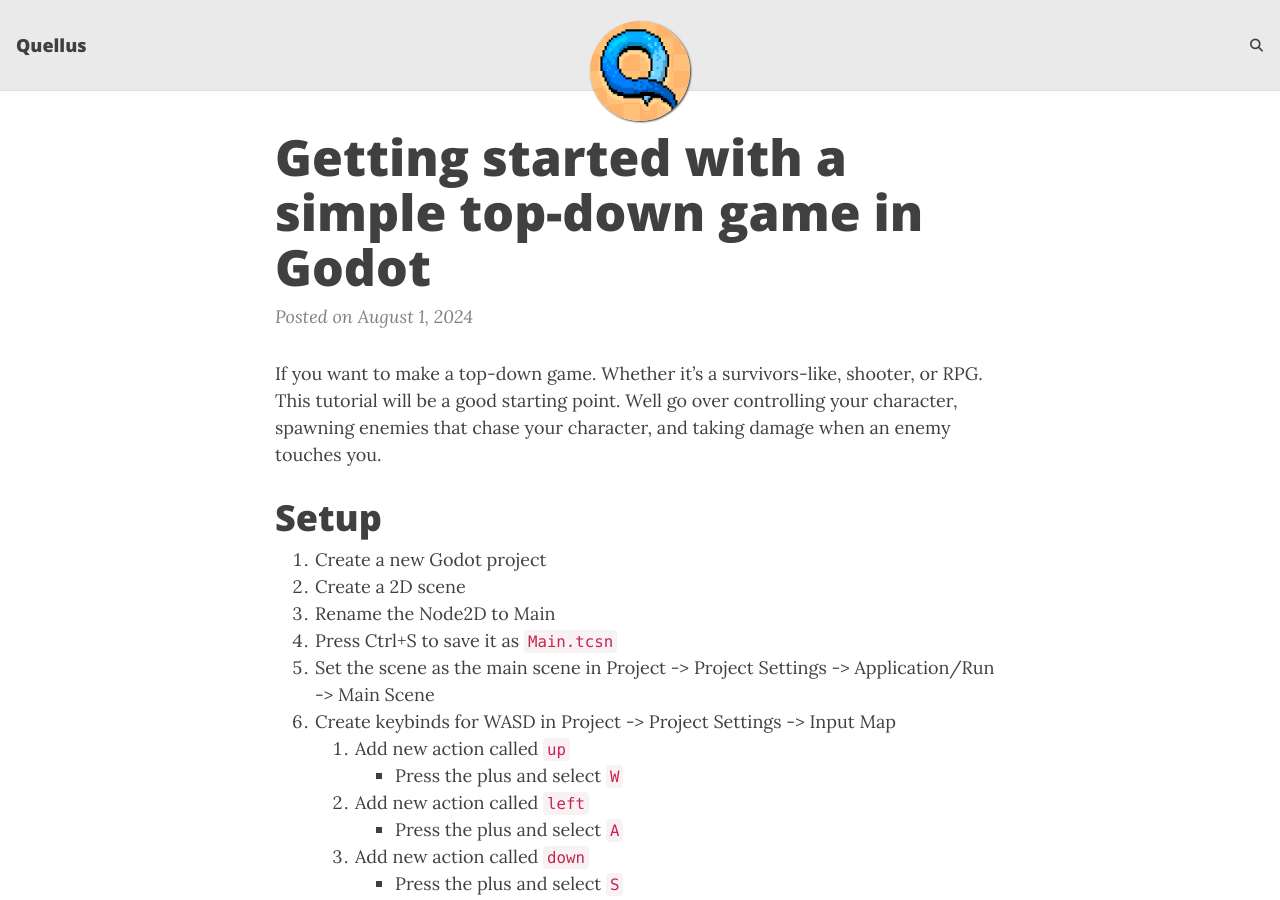
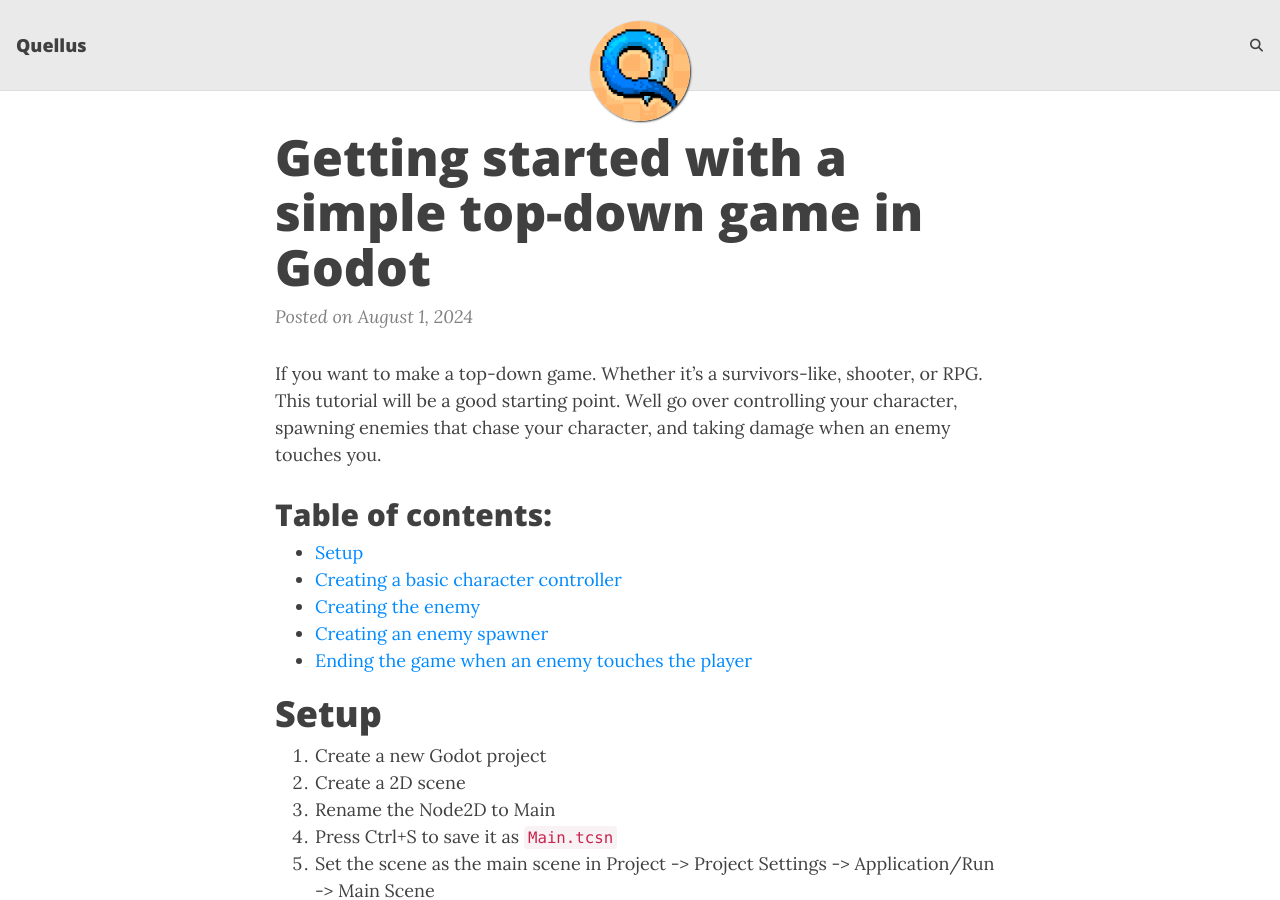
Before and after one commit to quellus/blog, a Jekyll site: the page built from _posts/2024-08-1-enemy-avoider-tutorial.md, in a window 1280 px wide and 900 px high. Built offline with Jekyll 4.4.1, drawn with Linux system fonts in a browser that asks for light colours; comment, search, counter and statistics services are not loaded.

Commit message:
Add table of contents to enemy avoider tutorial

```diff
--- a/_posts/2024-08-1-enemy-avoider-tutorial.md
+++ b/_posts/2024-08-1-enemy-avoider-tutorial.md
@@ -5,6 +5,13 @@
 ---
 
 If you want to make a top-down game. Whether it’s a survivors-like, shooter, or RPG. This tutorial will be a good starting point. Well go over controlling your character, spawning enemies that chase your character, and taking damage when an enemy touches you.
+
+## Table of contents:
+ - [Setup](#setup)
+ - [Creating a basic character controller](#creating-a-basic-character-controller)
+ - [Creating the enemy](#creating-the-enemy)
+ - [Creating an enemy spawner](#creating-an-enemy-spawner)
+ - [Ending the game when an enemy touches the player](#ending-the-game-when-an-enemy-touches-the-player)
 
 # Setup
 1. Create a new Godot project
```
